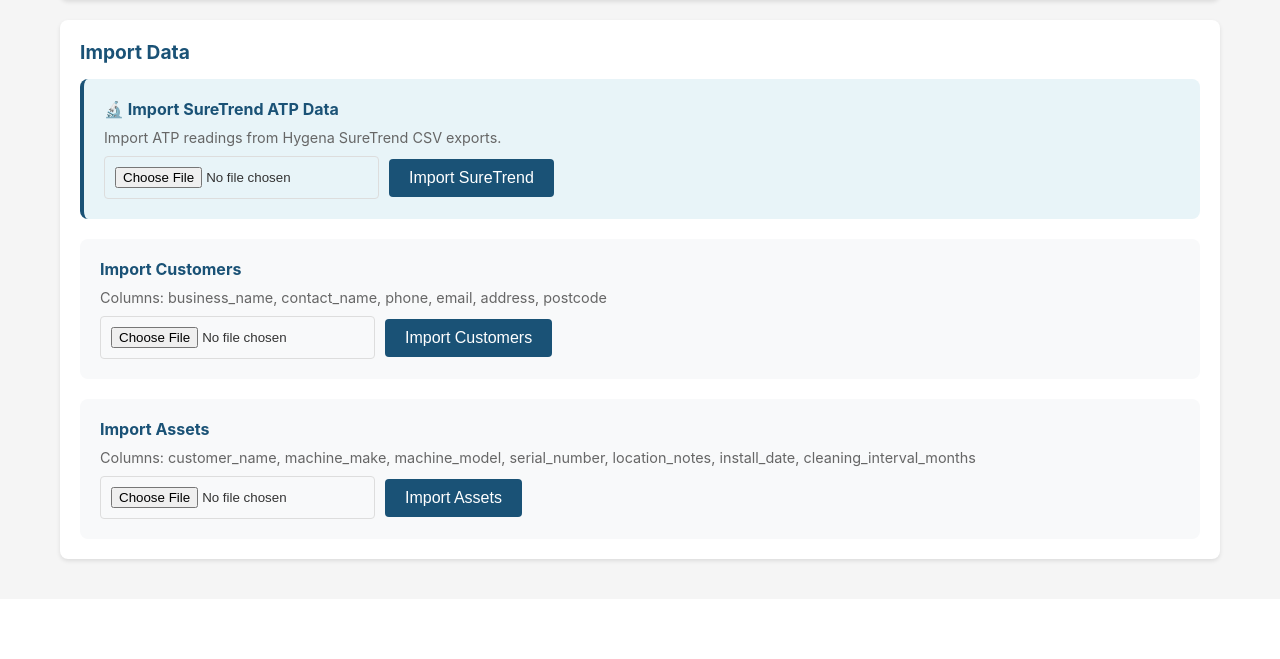
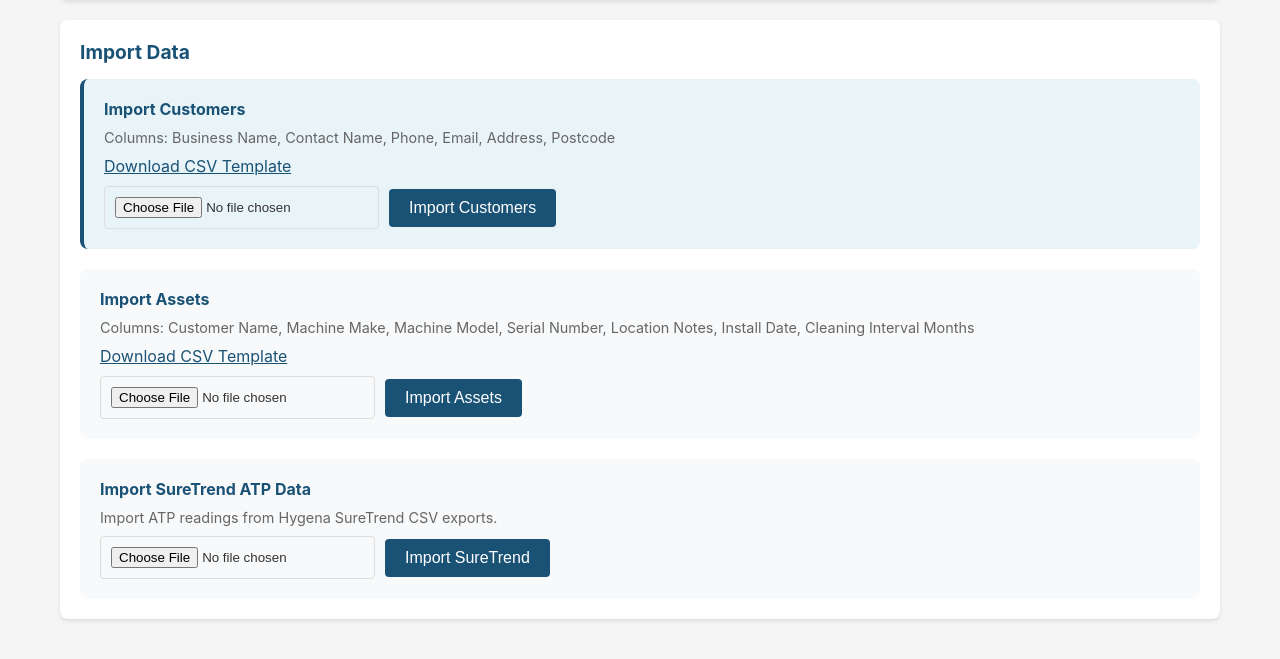
Before and after one commit to Clean-Ice-HMS/clean-ice-app, a Flask app: page /import in a window 1280 px wide. Shown: the part 223-882 px from the top of the page. Before the commit the page ends 787 px from the top, so only its background shows below. Run offline with Flask 3, Linux system fonts and the light colour scheme; some libraries are stand-ins or nearby versions.

Commit message:
Add files via upload

```diff
--- /dev/null
+++ b/templates/assets_template.csv
@@ -0,0 +1,3 @@
+Customer Name,Machine Make,Machine Model,Serial Number,Location Notes,Install Date,Cleaning Interval Months
+The Highland Hotel,Scotsman,Prodigy Plus,SC-2019-001,Main bar behind counter,2019-03-15,6
+Glen View Restaurant,Ice-O-Matic,Elite,IOM-2020-001,Bar area under counter,2020-01-10,4
--- /dev/null
+++ b/templates/customers_template.csv
@@ -0,0 +1,3 @@
+Business Name,Contact Name,Phone,Email,Address,Postcode
+The Highland Hotel,Sarah MacPherson,01397 555123,sarah@highlandhotel.co.uk,12 High Street Fort William,PH33 6BA
+Glen View Restaurant,James Campbell,01397 555456,james@glenview.co.uk,45 Glen Road Fort William,PH33 6DY
--- a/templates/import.html
+++ b/templates/import.html
@@ -5,17 +5,9 @@
 
     <div style="display:grid; gap:20px;">
         <div style="padding:20px; background:#e8f4f8; border-radius:8px; border-left:4px solid #1a5276;">
-            <h3>🔬 Import SureTrend ATP Data</h3>
-            <p style="margin:10px 0; font-size:0.9rem; color:#666;">Import ATP readings from Hygena SureTrend CSV exports.</p>
-            <form method="POST" action="/import/suretrend" enctype="multipart/form-data" style="display:flex; gap:10px; align-items:center;">
-                <input type="file" name="file" accept=".csv,.CSV" required style="padding:10px; border:1px solid #ddd; border-radius:4px;">
-                <button type="submit" class="btn btn-primary">Import SureTrend</button>
-            </form>
-        </div>
-
-        <div style="padding:20px; background:#f8f9fa; border-radius:8px;">
             <h3>Import Customers</h3>
-            <p style="margin:10px 0; font-size:0.9rem; color:#666;">Columns: business_name, contact_name, phone, email, address, postcode</p>
+            <p style="margin:10px 0; font-size:0.9rem; color:#666;">Columns: Business Name, Contact Name, Phone, Email, Address, Postcode</p>
+            <p style="margin:10px 0;"><a href="/templates/customers_template.csv" download style="color:#1a5276;">Download CSV Template</a></p>
             <form method="POST" action="/import/customers" enctype="multipart/form-data" style="display:flex; gap:10px; align-items:center;">
                 <input type="file" name="file" accept=".csv" required style="padding:10px; border:1px solid #ddd; border-radius:4px;">
                 <button type="submit" class="btn btn-primary">Import Customers</button>
@@ -24,12 +16,22 @@
 
         <div style="padding:20px; background:#f8f9fa; border-radius:8px;">
             <h3>Import Assets</h3>
-            <p style="margin:10px 0; font-size:0.9rem; color:#666;">Columns: customer_name, machine_make, machine_model, serial_number, location_notes, install_date, cleaning_interval_months</p>
+            <p style="margin:10px 0; font-size:0.9rem; color:#666;">Columns: Customer Name, Machine Make, Machine Model, Serial Number, Location Notes, Install Date, Cleaning Interval Months</p>
+            <p style="margin:10px 0;"><a href="/templates/assets_template.csv" download style="color:#1a5276;">Download CSV Template</a></p>
             <form method="POST" action="/import/assets" enctype="multipart/form-data" style="display:flex; gap:10px; align-items:center;">
                 <input type="file" name="file" accept=".csv" required style="padding:10px; border:1px solid #ddd; border-radius:4px;">
                 <button type="submit" class="btn btn-primary">Import Assets</button>
             </form>
         </div>
+
+        <div style="padding:20px; background:#f8f9fa; border-radius:8px;">
+            <h3>Import SureTrend ATP Data</h3>
+            <p style="margin:10px 0; font-size:0.9rem; color:#666;">Import ATP readings from Hygena SureTrend CSV exports.</p>
+            <form method="POST" action="/import/suretrend" enctype="multipart/form-data" style="display:flex; gap:10px; align-items:center;">
+                <input type="file" name="file" accept=".csv,.CSV" required style="padding:10px; border:1px solid #ddd; border-radius:4px;">
+                <button type="submit" class="btn btn-primary">Import SureTrend</button>
+            </form>
+        </div>
     </div>
 </div>
 {% endblock %}
--- /dev/null
+++ b/templates/suretrend_template.csv
@@ -0,0 +1,4 @@
+Date,Time,Location,RLU,Pass/Fail,Notes
+2026-01-15,09:30,Ice Bin Interior,45,Pass,Regular check
+2026-01-15,09:35,Water Distribution,38,Pass,Regular check
+2026-01-22,10:00,Ice Bin Interior,180,Fail,Needs cleaning
```
